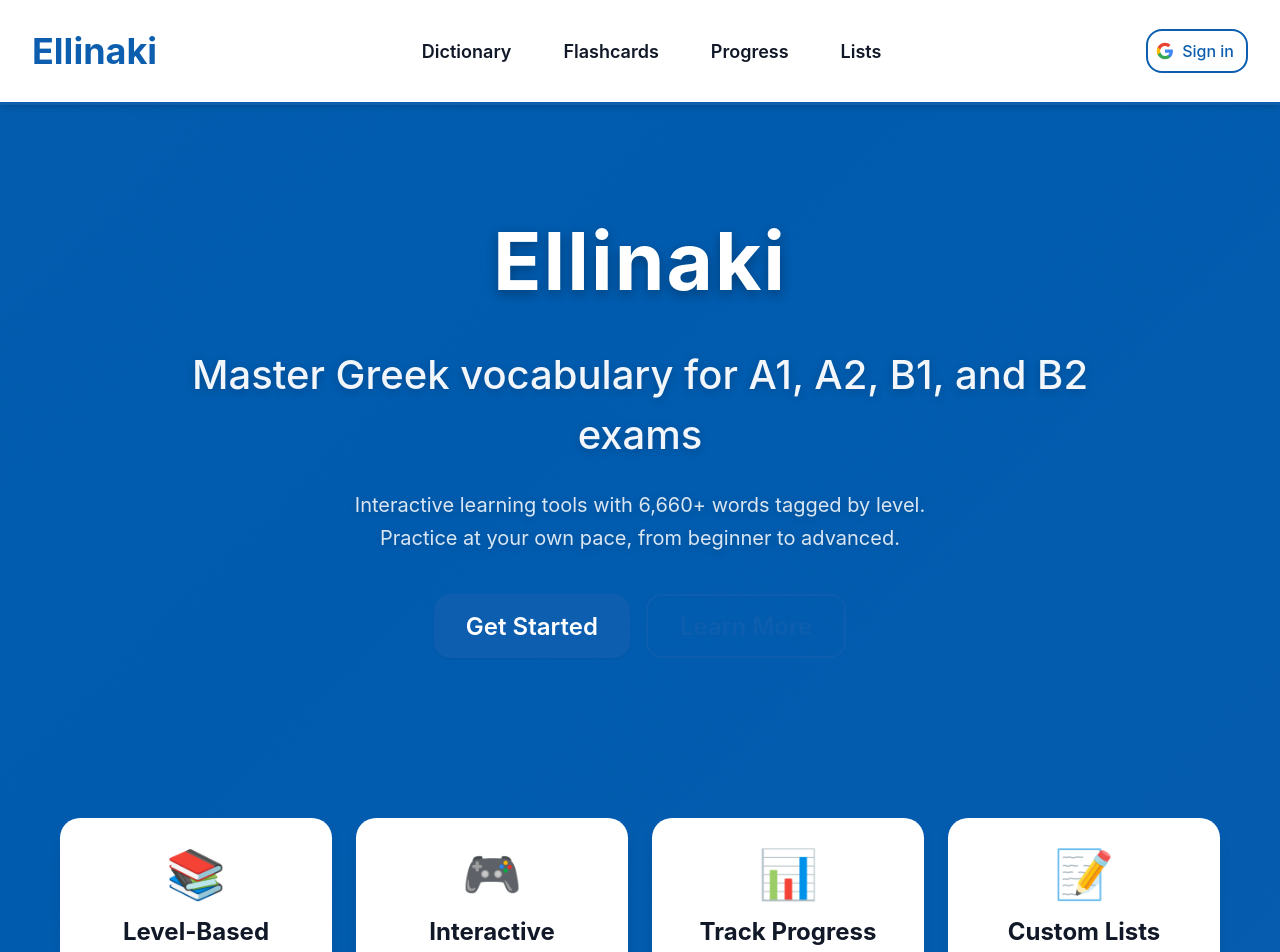
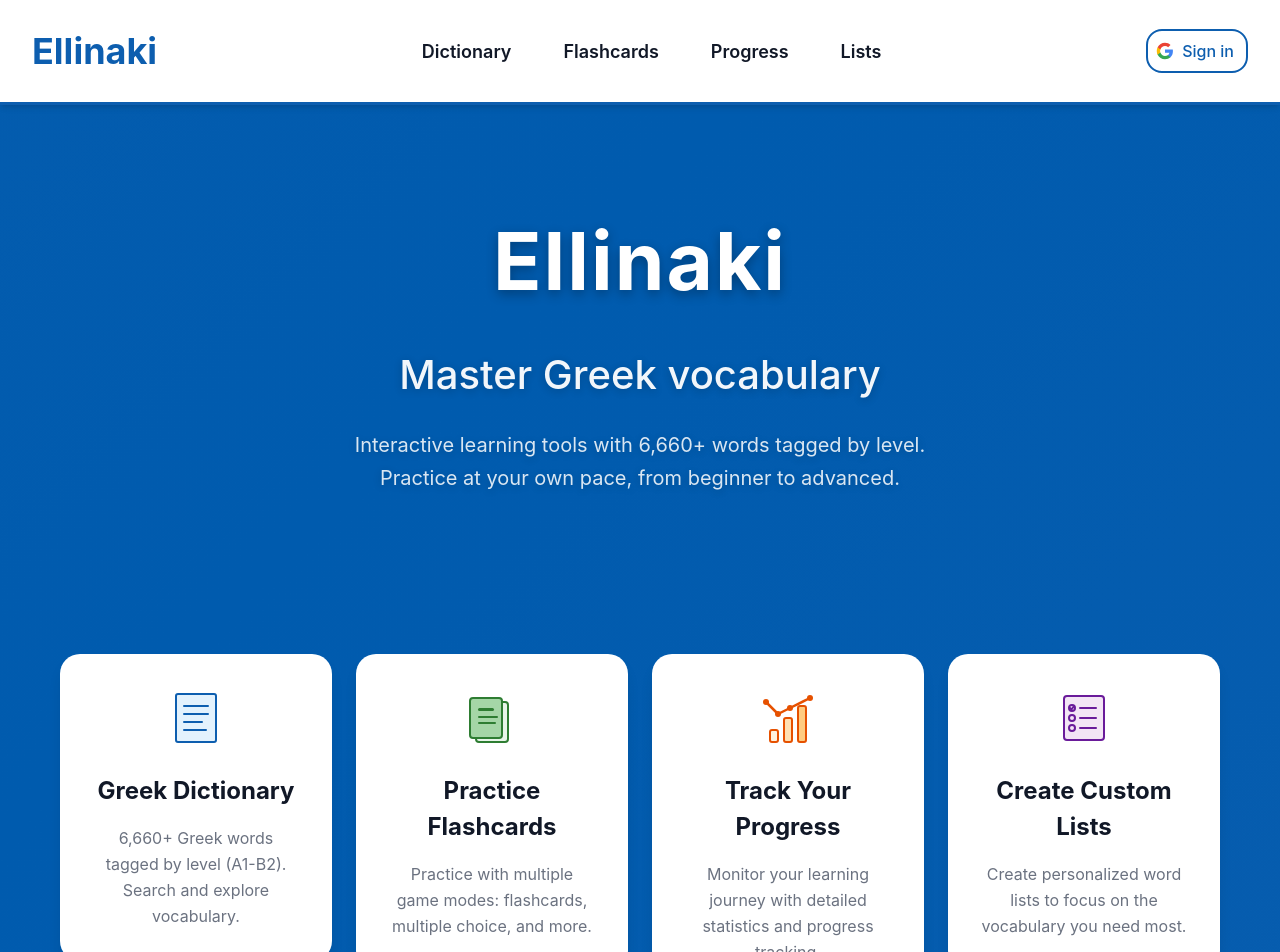
Before and after one commit to TimurNurlygayanov/greek_dict, a React (Vite) app: page / in a window 1280 px wide. Shown: the top 952 px of the page. Built offline with nearby package versions, Linux system fonts and the light colour scheme; no server answers.

Commit message:
Fixed words

```diff
--- a/src/pages/Landing.jsx
+++ b/src/pages/Landing.jsx
@@ -1,6 +1,5 @@
 import { Link } from 'react-router-dom'
 import Card from '../components/common/Card'
-import Button from '../components/common/Button'
 import './Landing.css'
 
 const Landing = () => {
@@ -10,58 +9,91 @@ const Landing = () => {
         {/* Hero Section */}
         <div className="hero-section">
           <h1 className="landing-title">Ellinaki</h1>
-          <p className="landing-subtitle">Master Greek vocabulary for A1, A2, B1, and B2 exams</p>
+          <p className="landing-subtitle">Master Greek vocabulary</p>
           <p className="landing-description">
             Interactive learning tools with 6,660+ words tagged by level. Practice at your own pace, from beginner to advanced.
           </p>
-
-          <div className="cta-buttons">
-            <Link to="/dictionary">
-              <Button variant="primary" size="xl">
-                Get Started
-              </Button>
-            </Link>
-            <Link to="/about">
-              <Button variant="outline" size="xl">
-                Learn More
-              </Button>
-            </Link>
-          </div>
         </div>
 
         {/* Features Section */}
         <div className="features-grid">
-          <Card variant="elevated" padding="lg" className="feature-card animate-fade-in-up">
-            <div className="feature-icon">📚</div>
-            <h3 className="feature-title">Level-Based Dictionary</h3>
+          <Link to="/dictionary" style={{ textDecoration: 'none' }}>
+            <Card variant="elevated" padding="lg" className="feature-card animate-fade-in-up" hoverable>
+              <div className="feature-icon">
+                <svg width="64" height="64" viewBox="0 0 64 64" fill="none" xmlns="http://www.w3.org/2000/svg">
+                  <rect x="12" y="8" width="40" height="48" rx="2" fill="#E3F2FD" stroke="#0D5EAF" strokeWidth="2"/>
+                  <line x1="20" y1="20" x2="44" y2="20" stroke="#0D5EAF" strokeWidth="2" strokeLinecap="round"/>
+                  <line x1="20" y1="28" x2="44" y2="28" stroke="#0D5EAF" strokeWidth="2" strokeLinecap="round"/>
+                  <line x1="20" y1="36" x2="38" y2="36" stroke="#0D5EAF" strokeWidth="2" strokeLinecap="round"/>
+                  <line x1="20" y1="44" x2="42" y2="44" stroke="#0D5EAF" strokeWidth="2" strokeLinecap="round"/>
+                </svg>
+              </div>
+              <h3 className="feature-title">Greek Dictionary</h3>
               <p className="feature-description">
-              6,660+ Greek words tagged by level (A1-B2). Filter by your target exam level.
+                6,660+ Greek words tagged by level (A1-B2). Search and explore vocabulary.
               </p>
             </Card>
+          </Link>
 
-          <Card variant="elevated" padding="lg" className="feature-card animate-fade-in-up" style={{ animationDelay: '0.1s' }}>
-            <div className="feature-icon">🎮</div>
-            <h3 className="feature-title">Interactive Flashcards</h3>
+          <Link to="/flashcards" style={{ textDecoration: 'none' }}>
+            <Card variant="elevated" padding="lg" className="feature-card animate-fade-in-up" style={{ animationDelay: '0.1s' }} hoverable>
+              <div className="feature-icon">
+                <svg width="64" height="64" viewBox="0 0 64 64" fill="none" xmlns="http://www.w3.org/2000/svg">
+                  <rect x="16" y="16" width="32" height="40" rx="3" fill="#E8F5E9" stroke="#2E7D32" strokeWidth="2"/>
+                  <rect x="10" y="12" width="32" height="40" rx="3" fill="#A5D6A7" stroke="#2E7D32" strokeWidth="2"/>
+                  <rect x="18" y="22" width="16" height="3" rx="1.5" fill="#2E7D32"/>
+                  <rect x="18" y="30" width="20" height="2" rx="1" fill="#2E7D32"/>
+                  <rect x="18" y="36" width="18" height="2" rx="1" fill="#2E7D32"/>
+                </svg>
+              </div>
+              <h3 className="feature-title">Practice Flashcards</h3>
               <p className="feature-description">
                 Practice with multiple game modes: flashcards, multiple choice, and more.
               </p>
             </Card>
+          </Link>
 
-          <Card variant="elevated" padding="lg" className="feature-card animate-fade-in-up" style={{ animationDelay: '0.2s' }}>
-            <div className="feature-icon">📊</div>
-            <h3 className="feature-title">Track Progress</h3>
+          <Link to="/progress" style={{ textDecoration: 'none' }}>
+            <Card variant="elevated" padding="lg" className="feature-card animate-fade-in-up" style={{ animationDelay: '0.2s' }} hoverable>
+              <div className="feature-icon">
+                <svg width="64" height="64" viewBox="0 0 64 64" fill="none" xmlns="http://www.w3.org/2000/svg">
+                  <rect x="14" y="44" width="8" height="12" rx="2" fill="#FFF3E0" stroke="#E65100" strokeWidth="2"/>
+                  <rect x="28" y="32" width="8" height="24" rx="2" fill="#FFE0B2" stroke="#E65100" strokeWidth="2"/>
+                  <rect x="42" y="20" width="8" height="36" rx="2" fill="#FFCC80" stroke="#E65100" strokeWidth="2"/>
+                  <path d="M10 16 L22 28 L34 22 L54 12" stroke="#E65100" strokeWidth="2.5" strokeLinecap="round" strokeLinejoin="round"/>
+                  <circle cx="10" cy="16" r="3" fill="#E65100"/>
+                  <circle cx="22" cy="28" r="3" fill="#E65100"/>
+                  <circle cx="34" cy="22" r="3" fill="#E65100"/>
+                  <circle cx="54" cy="12" r="3" fill="#E65100"/>
+                </svg>
+              </div>
+              <h3 className="feature-title">Track Your Progress</h3>
               <p className="feature-description">
                 Monitor your learning journey with detailed statistics and progress tracking.
               </p>
             </Card>
+          </Link>
 
-          <Card variant="elevated" padding="lg" className="feature-card animate-fade-in-up" style={{ animationDelay: '0.3s' }}>
-            <div className="feature-icon">📝</div>
-            <h3 className="feature-title">Custom Lists</h3>
+          <Link to="/lists" style={{ textDecoration: 'none' }}>
+            <Card variant="elevated" padding="lg" className="feature-card animate-fade-in-up" style={{ animationDelay: '0.3s' }} hoverable>
+              <div className="feature-icon">
+                <svg width="64" height="64" viewBox="0 0 64 64" fill="none" xmlns="http://www.w3.org/2000/svg">
+                  <rect x="12" y="10" width="40" height="44" rx="3" fill="#F3E5F5" stroke="#6A1B9A" strokeWidth="2"/>
+                  <circle cx="20" cy="22" r="3" fill="none" stroke="#6A1B9A" strokeWidth="2"/>
+                  <path d="M18 22 L19.5 23.5 L22 20" stroke="#6A1B9A" strokeWidth="2" strokeLinecap="round" strokeLinejoin="round"/>
+                  <line x1="28" y1="22" x2="44" y2="22" stroke="#6A1B9A" strokeWidth="2" strokeLinecap="round"/>
+                  <circle cx="20" cy="32" r="3" fill="none" stroke="#6A1B9A" strokeWidth="2"/>
+                  <line x1="28" y1="32" x2="44" y2="32" stroke="#6A1B9A" strokeWidth="2" strokeLinecap="round"/>
+                  <circle cx="20" cy="42" r="3" fill="none" stroke="#6A1B9A" strokeWidth="2"/>
+                  <line x1="28" y1="42" x2="44" y2="42" stroke="#6A1B9A" strokeWidth="2" strokeLinecap="round"/>
+                </svg>
+              </div>
+              <h3 className="feature-title">Create Custom Lists</h3>
               <p className="feature-description">
                 Create personalized word lists to focus on the vocabulary you need most.
               </p>
             </Card>
+          </Link>
         </div>
       </div>
     </div>
```
Also changed, not shown: src/dictionary.json. Lines whose indentation alone changed are shown as unchanged.
